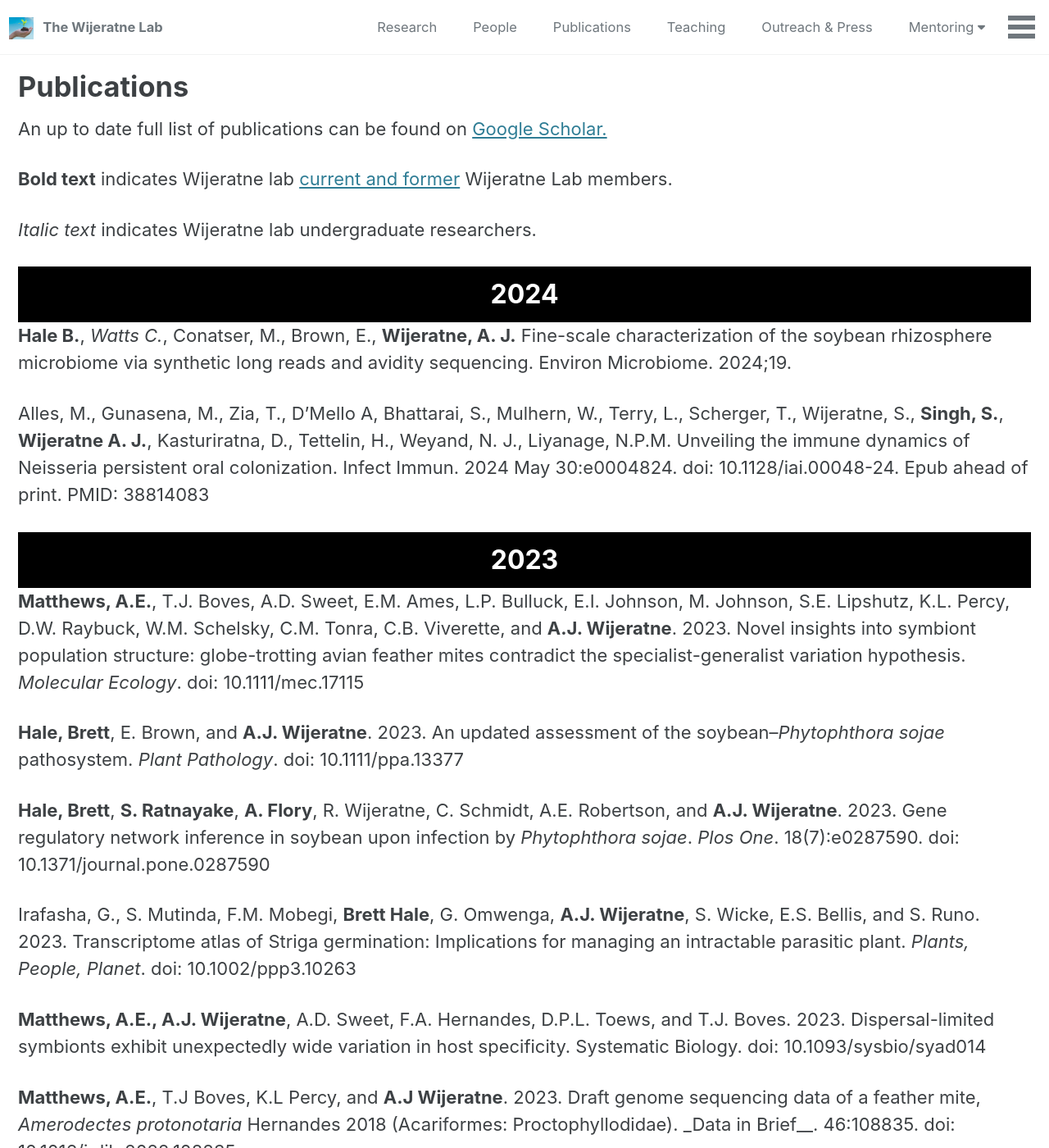
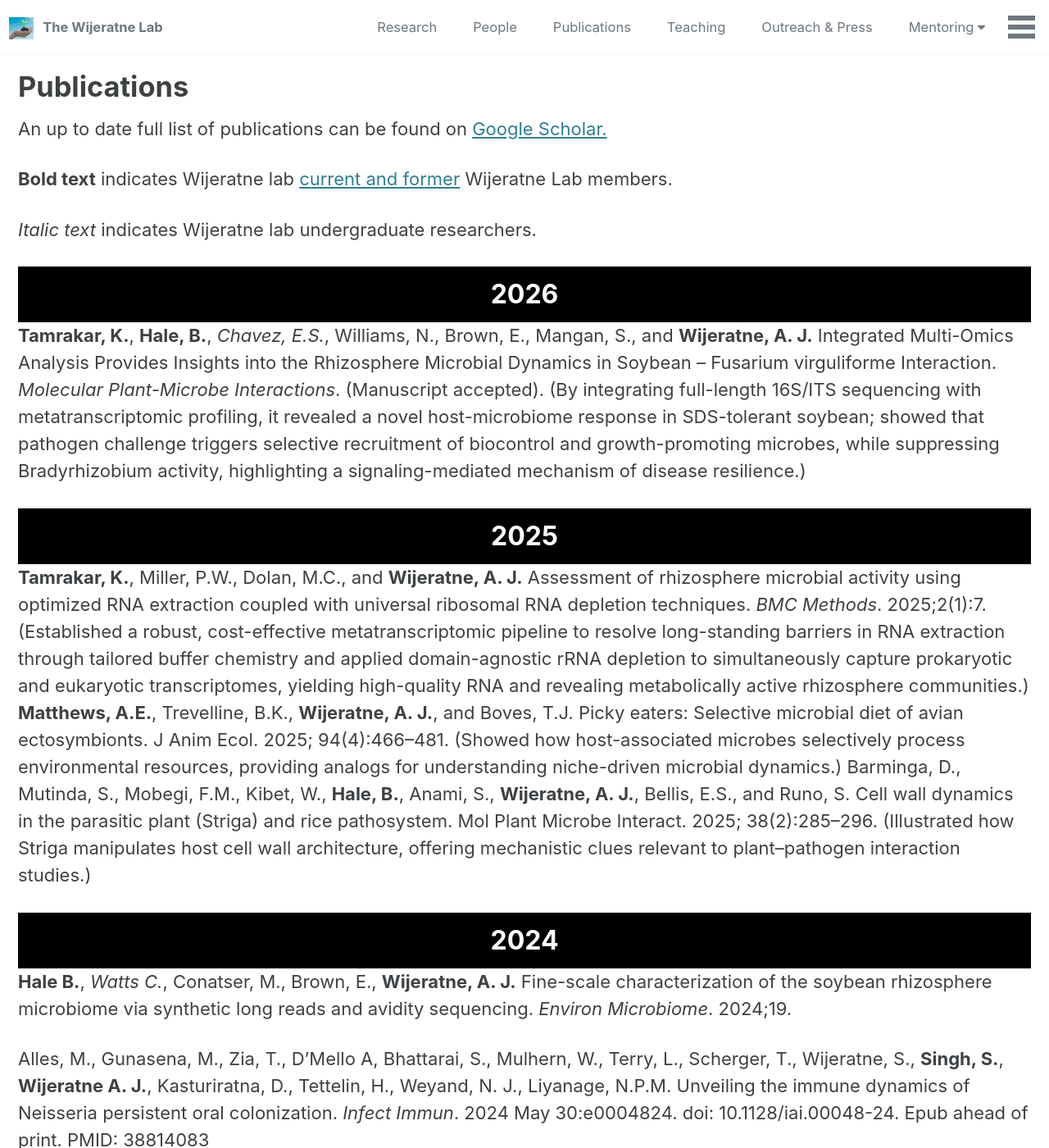
Before and after one commit to ajwije/Wijeratne_lab, a Jekyll site: the page built from _pages/publications.md, in a window 1280 px wide and 1400 px high. Shown: the whole window at 82% size. Built offline with Jekyll 4.4.1, drawn with Linux system fonts in a browser that asks for light colours; cached includes are drawn as plain includes; nearby versions of some CDN libraries; some of the changed text lies outside the part shown.

Commit message:
Fix outreach heading and clean up publications formatting

```diff
--- a/_pages/publications.md
+++ b/_pages/publications.md
@@ -13,13 +13,32 @@ An up to date full list of publications can be found on [Google Scholar.](https:
 _Italic text_ indicates Wijeratne lab undergraduate researchers.
 
 <div style="background-color: black; display: flex; justify-content: center; align-items: center; padding: 10px;">
+  <div style="color: white; font-size: 32px; font-weight: bold;">2026</div>
+</div>
+
+**Tamrakar, K.**, **Hale, B.**, _Chavez, E.S._, Williams, N., Brown, E., Mangan, S., and **Wijeratne, A. J.** Integrated Multi-Omics Analysis Provides Insights into the Rhizosphere Microbial Dynamics in Soybean – Fusarium virguliforme Interaction. _Molecular Plant-Microbe Interactions_. (Manuscript accepted).
+(By integrating full-length 16S/ITS sequencing with metatranscriptomic profiling, it revealed a novel host-microbiome response in SDS-tolerant soybean; showed that pathogen challenge triggers selective recruitment of biocontrol and growth-promoting microbes, while suppressing Bradyrhizobium activity, highlighting a signaling-mediated mechanism of disease resilience.)
+
+<div style="background-color: black; display: flex; justify-content: center; align-items: center; padding: 10px;">
+  <div style="color: white; font-size: 32px; font-weight: bold;">2025</div>
+</div>
+
+**Tamrakar, K.**, Miller, P.W., Dolan, M.C., and **Wijeratne, A. J.** Assessment of rhizosphere microbial activity using optimized RNA extraction coupled with universal ribosomal RNA depletion techniques. _BMC Methods_. 2025;2(1):7.
+  (Established a robust, cost-effective metatranscriptomic pipeline to resolve long-standing barriers in RNA extraction through tailored buffer chemistry and applied domain-agnostic rRNA depletion to simultaneously capture prokaryotic and eukaryotic transcriptomes, yielding high-quality RNA and revealing metabolically active rhizosphere communities.)
+**Matthews, A.E.**, Trevelline, B.K., **Wijeratne, A. J.**, and Boves, T.J. Picky eaters: Selective microbial diet of avian ectosymbionts. J Anim Ecol. 2025; 94(4):466–481.
+  (Showed how host-associated microbes selectively process environmental resources, providing analogs for understanding niche-driven microbial dynamics.)
+Barminga, D., Mutinda, S., Mobegi, F.M., Kibet, W., **Hale, B.**, Anami, S., **Wijeratne, A. J.**, Bellis, E.S., and Runo, S. Cell wall dynamics in the parasitic plant (Striga) and rice pathosystem. Mol Plant Microbe Interact. 2025; 38(2):285–296.
+  (Illustrated how Striga manipulates host cell wall architecture, offering mechanistic clues relevant to plant–pathogen interaction studies.)
+
+
+<div style="background-color: black; display: flex; justify-content: center; align-items: center; padding: 10px;">
   <div style="color: white; font-size: 32px; font-weight: bold;">2024</div>
 </div>
 
 
-**Hale B.**, _Watts C._, Conatser, M., Brown, E., **Wijeratne, A. J.** Fine-scale characterization of the soybean rhizosphere microbiome via synthetic long reads and avidity sequencing. Environ Microbiome. 2024;19.
+**Hale B.**, _Watts C._, Conatser, M., Brown, E., **Wijeratne, A. J.** Fine-scale characterization of the soybean rhizosphere microbiome via synthetic long reads and avidity sequencing. _Environ Microbiome_. 2024;19.
 
-Alles, M., Gunasena, M., Zia, T., D'Mello A, Bhattarai, S., Mulhern, W., Terry, L., Scherger, T., Wijeratne, S., **Singh, S.**, **Wijeratne A. J.**, Kasturiratna, D., Tettelin, H., Weyand, N. J., Liyanage, N.P.M. Unveiling the immune dynamics of Neisseria persistent oral colonization. Infect Immun. 2024 May 30:e0004824. doi: 10.1128/iai.00048-24. Epub ahead of print. PMID: 38814083
+Alles, M., Gunasena, M., Zia, T., D'Mello A, Bhattarai, S., Mulhern, W., Terry, L., Scherger, T., Wijeratne, S., **Singh, S.**, **Wijeratne A. J.**, Kasturiratna, D., Tettelin, H., Weyand, N. J., Liyanage, N.P.M. Unveiling the immune dynamics of Neisseria persistent oral colonization. _Infect Immun_. 2024 May 30:e0004824. doi: 10.1128/iai.00048-24. Epub ahead of print. PMID: 38814083
 
 
 <div style="background-color: black; display: flex; justify-content: center; align-items: center; padding: 10px;">
@@ -147,11 +165,10 @@ Mamidala, Praveen, **Asela J Wijeratne**, Saranga Wijeratne, Therese Poland, Soh
 </div>
 
 DeLay, Bridget, Praveen Mamidala, **Asela Wijeratne**, Saranga Wijeratne, Omprakash Mittapalli, Jian Wang, and William Lamp. “Transcriptome Analysis of the Salivary Glands of Potato Leafhopper, Empoasca Fabae.” _Journal of Insect Physiology_ 58, no. 12 (2012): 1626–34.
-.
 
 Lu, Pingli, Xinwei Han, Ji Qi, Jiange Yang, **Asela J Wijeratne**, Tao Li, and Hong Ma. “Analysis of Arabidopsis Genome-Wide Variations before and after Meiosis and Meiotic Recombination by Resequencing Landsberg Erecta and All Four Products of a Single Meiosis.” _Genome Research_ 22, no. 3 (2012): 508–18.
 
-Mamidala, Praveen, **Asela J Wijeratne**, Saranga Wijeratne, Karl Kornacker, Babu Sudhamalla, Loren J Rivera-Vega, Andrew Hoelmer, Tea Meulia, Susan C Jones, and Omprakash Mittapalli. “RNA-Seq and Molecular Docking Reveal Multi-Level Pesticide Resistance in the Bed Bug.” _BMC Genomics_ 13 (2012): 1–17 10. https://doi.org/10.1093/jxb/erad210.
+Mamidala, Praveen, **Asela J Wijeratne**, Saranga Wijeratne, Karl Kornacker, Babu Sudhamalla, Loren J Rivera-Vega, Andrew Hoelmer, Tea Meulia, Susan C Jones, and Omprakash Mittapalli. “RNA-Seq and Molecular Docking Reveal Multi-Level Pesticide Resistance in the Bed Bug.” _BMC Genomics_ 13 (2012): 1–17.
 
 <div style="background-color: black; display: flex; justify-content: center; align-items: center; padding: 10px;">
   <div style="color: white; font-size: 32px; font-weight: bold;">2011</div>
```
Also changed, not shown: other parts of _pages/publications.md (+4 -5 lines), _pages/outreach.md (+10 -2 lines).
